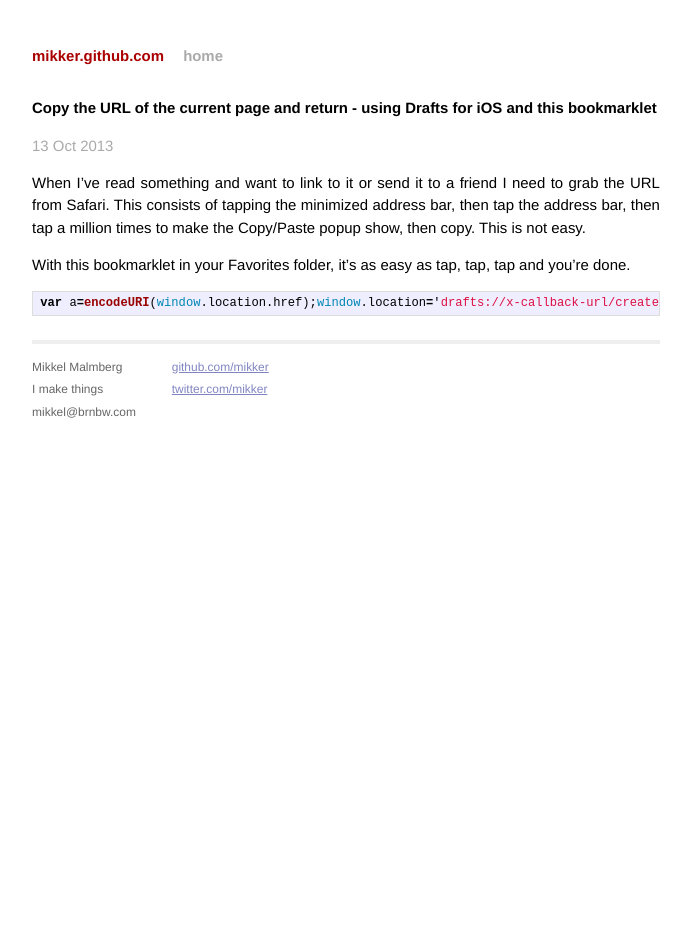
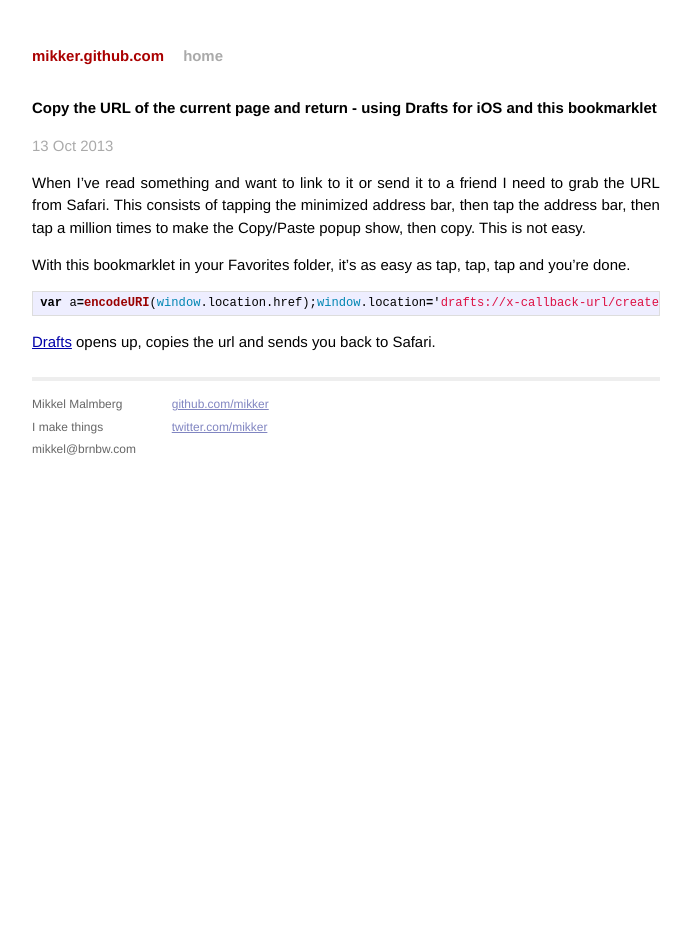
Before and after one commit to mikker/mikker.github.com, a Jekyll site: the page built from _posts/2013-10-13-copy-the-url-of-the-current-page-and-return-using-drafts-for-ios.md, in a window 1280 px wide. Shown: the whole page, without its empty margins (294-985 px from the left). Built offline with Jekyll 4.4.1, drawn with Linux system fonts in a browser that asks for light colours; Markdown is read by kramdown in place of the engine named in the settings.

Commit message:
Created :_posts/2013-10-13-copy-the-url-of-the-current-page-and-return-using-drafts-for-ios.md

`````diff
--- a/_posts/2013-10-13-copy-the-url-of-the-current-page-and-return-using-drafts-for-ios.md
+++ b/_posts/2013-10-13-copy-the-url-of-the-current-page-and-return-using-drafts-for-ios.md
@@ -14,3 +14,4 @@ With this bookmarklet in your Favorites folder, it's as easy as tap, tap, tap an
 ```` js
 var a=encodeURI(window.location.href);window.location='drafts://x-callback-url/create?text='+a+'&action=Copy%20to%20Clipboard&x-success='+a;
 ````
+[Drafts](https://itunes.apple.com/en/app/drafts/id502385074?mt=8) opens up, copies the url and sends you back to Safari.
`````
